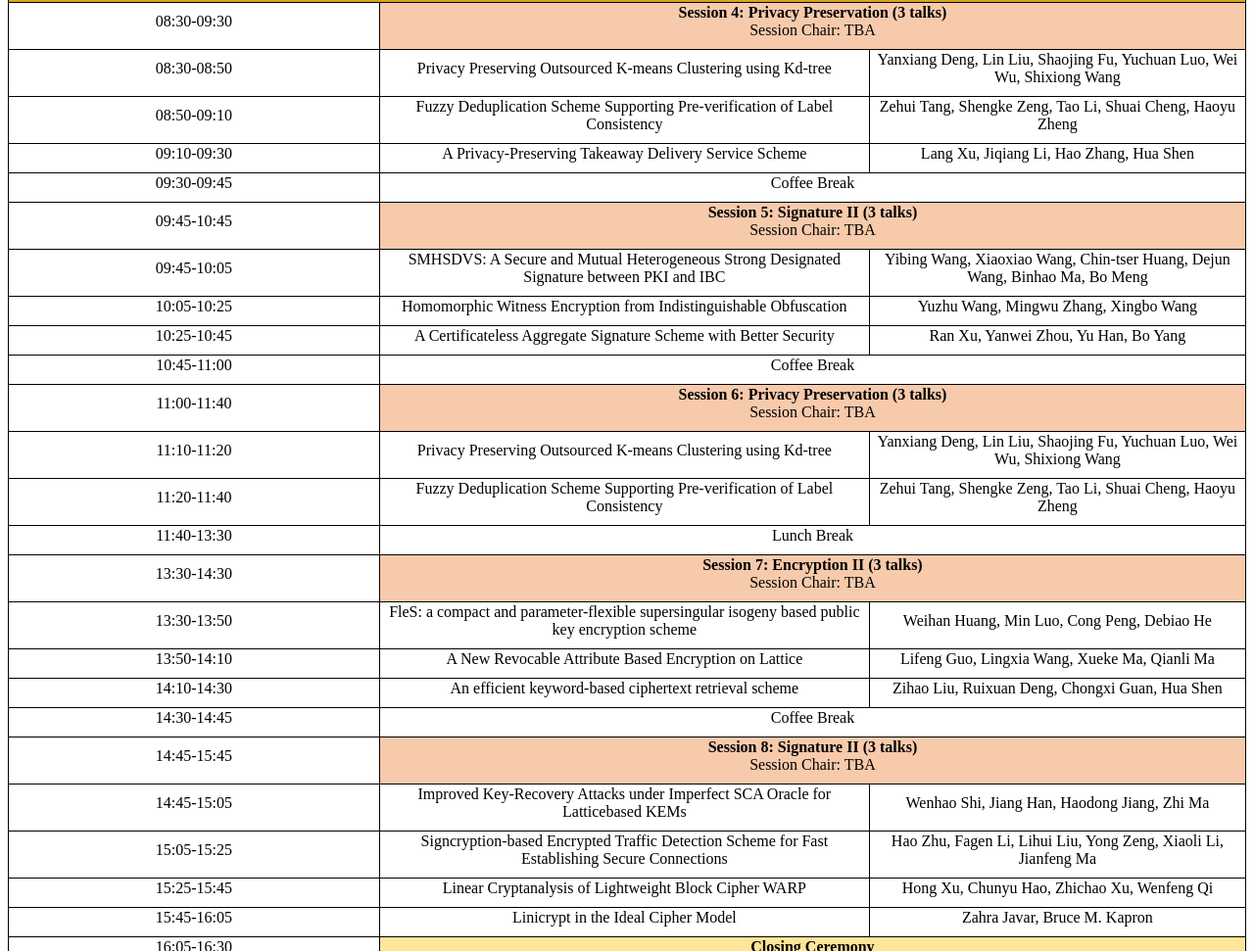
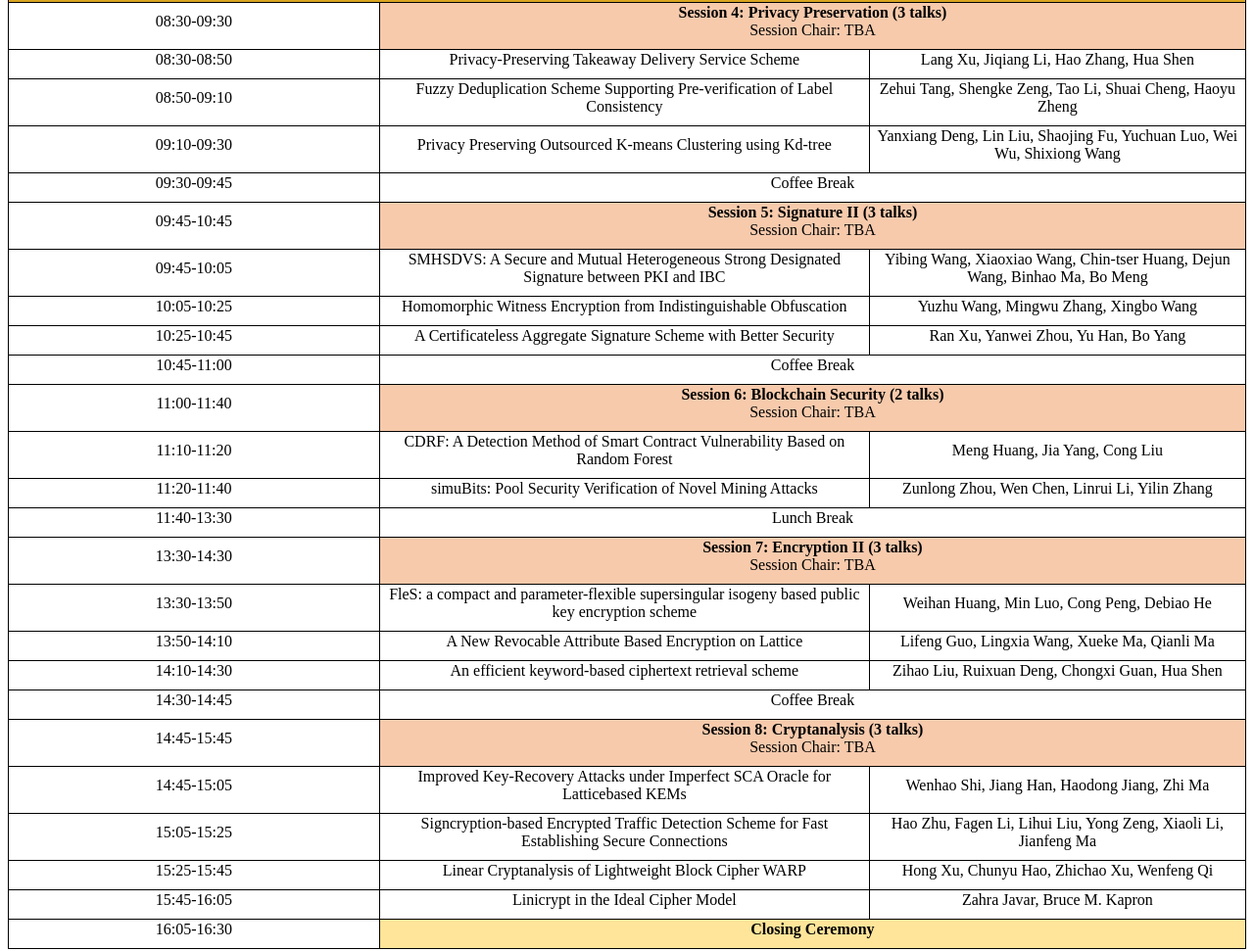
Before and after one commit to ProvSec2023/ProvSec2023, a plain HTML site: page programme.html in a window 1280 px wide. Shown: the part 1858-2829 px from the top of the page at 98% size. Drawn offline with Linux system fonts and the light colour scheme.

Commit message:
Add files via upload

```diff
--- a/programme.html
+++ b/programme.html
@@ -309,8 +309,8 @@
          </tr>
 		 <tr>
           <td>08:30-08:50</td>
-          <td>Privacy Preserving Outsourced K-means Clustering using Kd-tree</td>
-                <td>Yanxiang Deng, Lin Liu, Shaojing Fu, Yuchuan Luo, Wei Wu, Shixiong Wang</td>
+          <td>Privacy-Preserving Takeaway Delivery Service Scheme</td>
+                <td>Lang Xu, Jiqiang Li, Hao Zhang, Hua Shen</td>
         </tr>
 		<tr>
           <td>08:50-09:10</td>
@@ -319,8 +319,8 @@
         </tr>
 		<tr>
           <td>09:10-09:30</td>
-          <td>A Privacy-Preserving Takeaway Delivery Service Scheme</td>
-                <td>Lang Xu, Jiqiang Li, Hao Zhang, Hua Shen</td>
+          <td>Privacy Preserving Outsourced K-means Clustering using Kd-tree</td>
+                <td>Yanxiang Deng, Lin Liu, Shaojing Fu, Yuchuan Luo, Wei Wu, Shixiong Wang</td>
         </tr>
 		 <tr >
           <td>
@@ -367,19 +367,19 @@
             11:00-11:40
           </td>
           <td colspan="2" style= "background:#F7CAAC;">
-		  <label style="font-weight:bold;">Session 6: Privacy Preservation (3 talks)</label>
+		  <label style="font-weight:bold;">Session 6: Blockchain Security (2 talks)</label>
             <br />Session Chair: TBA
           </td>
         </tr>
 		<tr>
           <td>11:10-11:20</td>
-          <td>Privacy Preserving Outsourced K-means Clustering using Kd-tree</td>
-                <td>Yanxiang Deng, Lin Liu, Shaojing Fu, Yuchuan Luo, Wei Wu, Shixiong Wang</td>
+          <td>CDRF: A Detection Method of Smart Contract Vulnerability Based on Random Forest</td>
+                <td>Meng Huang, Jia Yang, Cong Liu</td>
         </tr>
 		<tr>
           <td>11:20-11:40</td>
-          <td>Fuzzy Deduplication Scheme Supporting Pre-verification of Label Consistency</td>
-                <td>Zehui Tang, Shengke Zeng, Tao Li, Shuai Cheng, Haoyu Zheng</td>
+          <td>simuBits: Pool Security Verification of Novel Mining Attacks</td>
+                <td>Zunlong Zhou, Wen Chen, Linrui Li, Yilin Zhang</td>
         </tr>
         <tr >
           <td>
@@ -426,7 +426,7 @@
             14:45-15:45
           </td>
           <td colspan="2" style= "background:#F7CAAC;">
-            <label style="font-weight:bold;">Session 8: Signature II (3 talks)</label>
+            <label style="font-weight:bold;">Session 8: Cryptanalysis (3 talks)</label>
 			<br />Session Chair: TBA
           </td>
         </tr>
```
